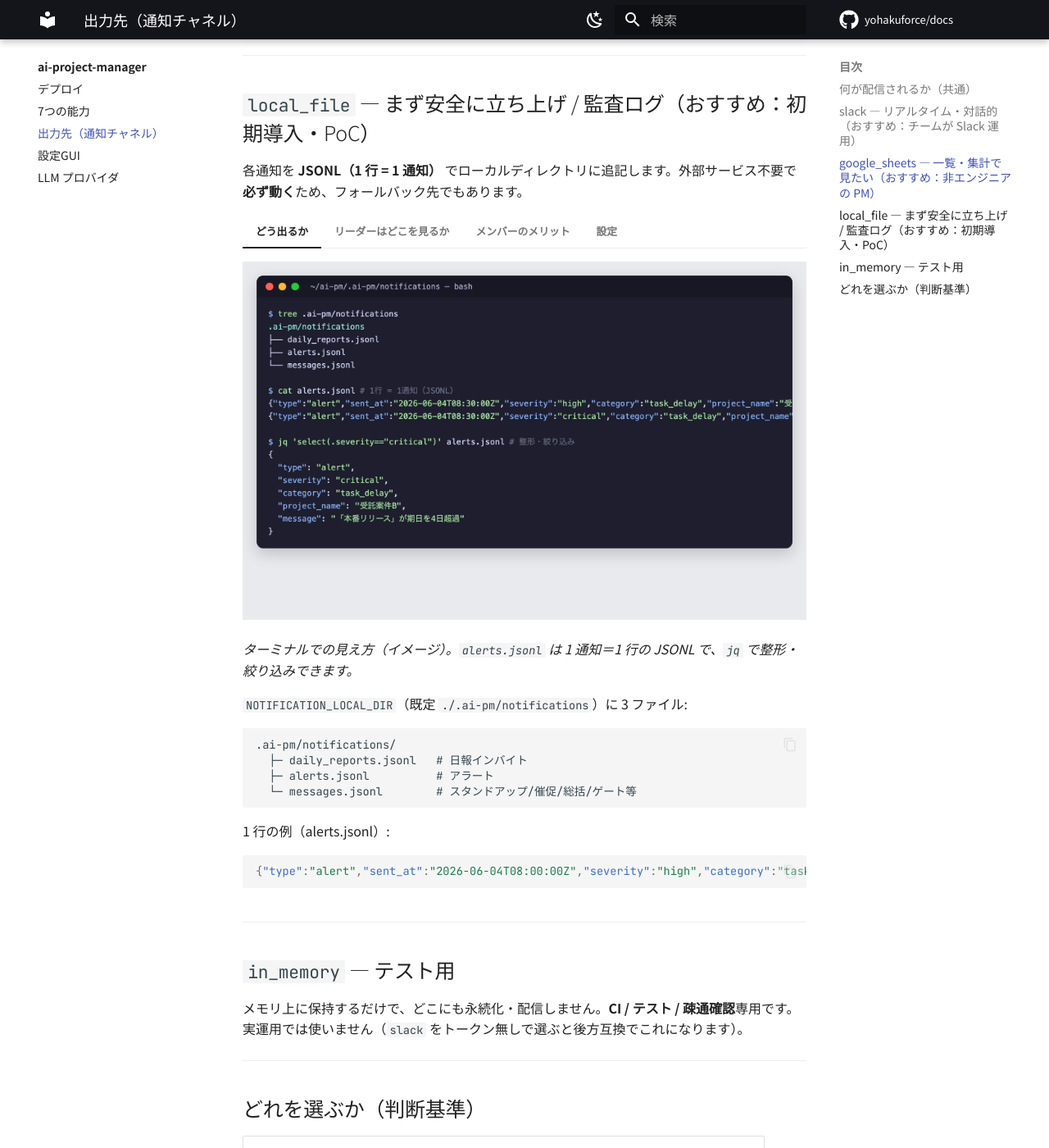
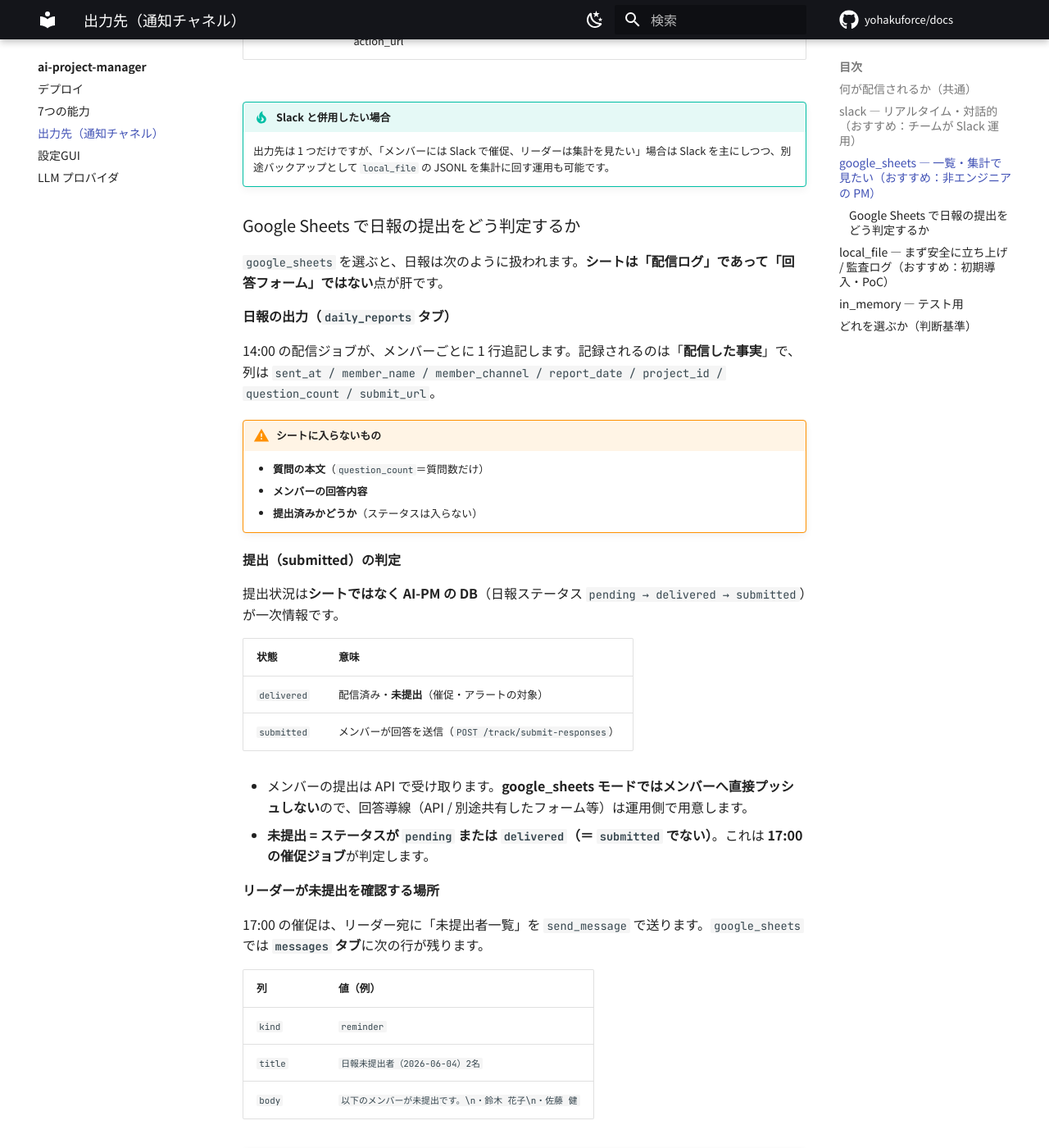
Before and after one commit to yohakuforce/docs, an MkDocs documentation site: the page built from docs/ai-project-manager/notifications.md, in a window 1280 px wide and 1400 px high, scrolled down 3350 px. Shown: the whole window at 82% size. Built offline with MkDocs 1.6.1 and Material for MkDocs 9.7.7, drawn with Linux system fonts in a browser that asks for light colours; comment, search, counter and statistics services are not loaded; some of the changed text lies outside the part shown.

Commit message:
docs: 出力先ページに日報の提出判定を明記
出力先は一方向の配信ログであり提出フォームではない点、提出状況の真実は
アプリのDB（日報ステータス）にある点、Google Sheets では daily_reports タブ＝配信ログ／
messages タブ（kind=reminder）＝17:00時点の未提出者一覧、で見ることを追記。

```diff
--- a/docs/ai-project-manager/notifications.md
+++ b/docs/ai-project-manager/notifications.md
@@ -22,6 +22,12 @@ AI-PM の出力先（日報・スタンドアップ・催促・総括・アラ
 | **汎用メッセージ** | スタンドアップ・催促・総括・全体ステータス・リーダー確認ゲート | リーダーチャネル or メンバー DM |
 
 出力先（Notifier）はこの 3 つを、それぞれの形式に変換して配信します。
+
+!!! warning "出力先は「ログ」、提出状況の真実は「アプリ」"
+    どの出力先も **AI-PM が外向きに送った通知を記録する一方向の出力**です。**メンバーの回答（提出）はここには入りません**。
+    日報の提出は API（`POST /track/submit-responses`）で受け取り、**提出済み/未提出は AI-PM の DB**（日報ステータス `pending → delivered → submitted → analyzed`）で管理されます。
+    Slack は「回答する」ボタンで対話的に回せますが、**Google Sheets / local_file は出力ログのみ**で、メンバーへ直接プッシュはしません。
+    未提出は **17:00 の催促**が判定して通知に出します（[Google Sheets での提出判定](#sheets-submission)・[Track の日報ライフサイクル](capabilities.md)）。
 
 ---
 
@@ -109,6 +115,49 @@ Slack の Bot として、整形済みメッセージ（Block Kit）をチャン
     出力先は 1 つだけですが、「メンバーには Slack で催促、リーダーは集計を見たい」場合は
     Slack を主にしつつ、別途バックアップとして `local_file` の JSONL を集計に回す運用も可能です。
 
+### Google Sheets で日報の提出をどう判定するか { #sheets-submission }
+
+`google_sheets` を選ぶと、日報は次のように扱われます。**シートは「配信ログ」であって「回答フォーム」ではない**点が肝です。
+
+**日報の出力（`daily_reports` タブ）**
+
+14:00 の配信ジョブが、メンバーごとに 1 行追記します。記録されるのは「**配信した事実**」で、列は
+`sent_at / member_name / member_channel / report_date / project_id / question_count / submit_url`。
+
+!!! warning "シートに入らないもの"
+    - **質問の本文**（`question_count`＝質問数だけ）
+    - **メンバーの回答内容**
+    - **提出済みかどうか**（ステータスは入らない）
+
+**提出（submitted）の判定**
+
+提出状況は**シートではなく AI-PM の DB**（日報ステータス `pending → delivered → submitted`）が一次情報です。
+
+| 状態 | 意味 |
+|---|---|
+| `delivered` | 配信済み・**未提出**（催促・アラートの対象） |
+| `submitted` | メンバーが回答を送信（`POST /track/submit-responses`） |
+
+- メンバーの提出は API で受け取ります。**google_sheets モードではメンバーへ直接プッシュしない**ので、回答導線（API / 別途共有したフォーム等）は運用側で用意します。
+- **未提出 = ステータスが `pending` または `delivered`（＝ `submitted` でない）**。これは **17:00 の催促ジョブ**が判定します。
+
+**リーダーが未提出を確認する場所**
+
+17:00 の催促は、リーダー宛に「未提出者一覧」を `send_message` で送ります。`google_sheets` では **`messages` タブ**に次の行が残ります。
+
+| 列 | 値（例） |
+|---|---|
+| `kind` | `reminder` |
+| `title` | `日報未提出者（2026-06-04）2名` |
+| `body` | `以下のメンバーが未提出です。\n・鈴木 花子\n・佐藤 健` |
+
+!!! note "まとめ"
+    - `daily_reports` タブ … **誰に配信したか**（提出有無は分からない）
+    - `messages` タブ（`kind=reminder`）… **17:00 時点の未提出者一覧**
+    - **リアルタイムの提出状況**は API / Overview（アプリ側）が一次情報
+
+    「提出状況をプッシュで取りこぼしなく回したい」なら **Slack**（「回答する」ボタンで対話的）が向いています。
+
 ---
 
 ## `local_file` — まず安全に立ち上げ / 監査ログ（おすすめ：初期導入・PoC）
```
